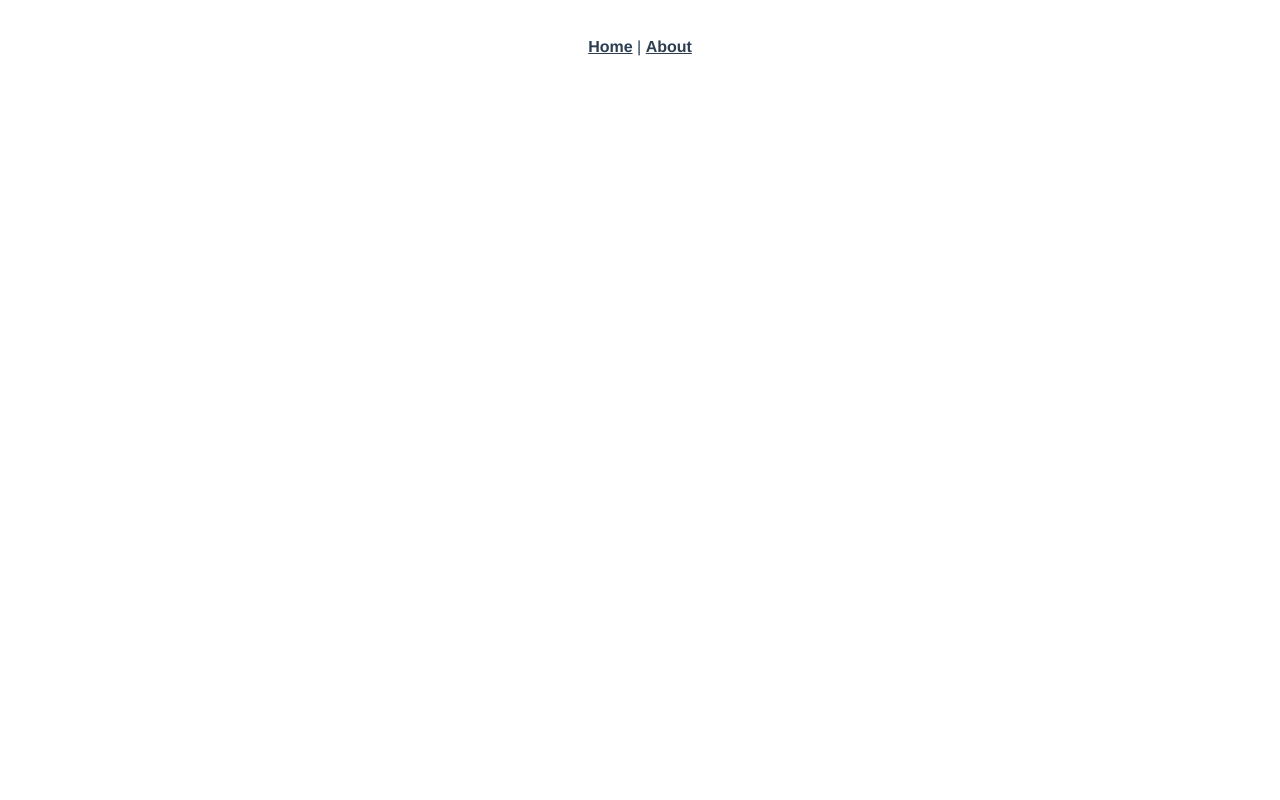
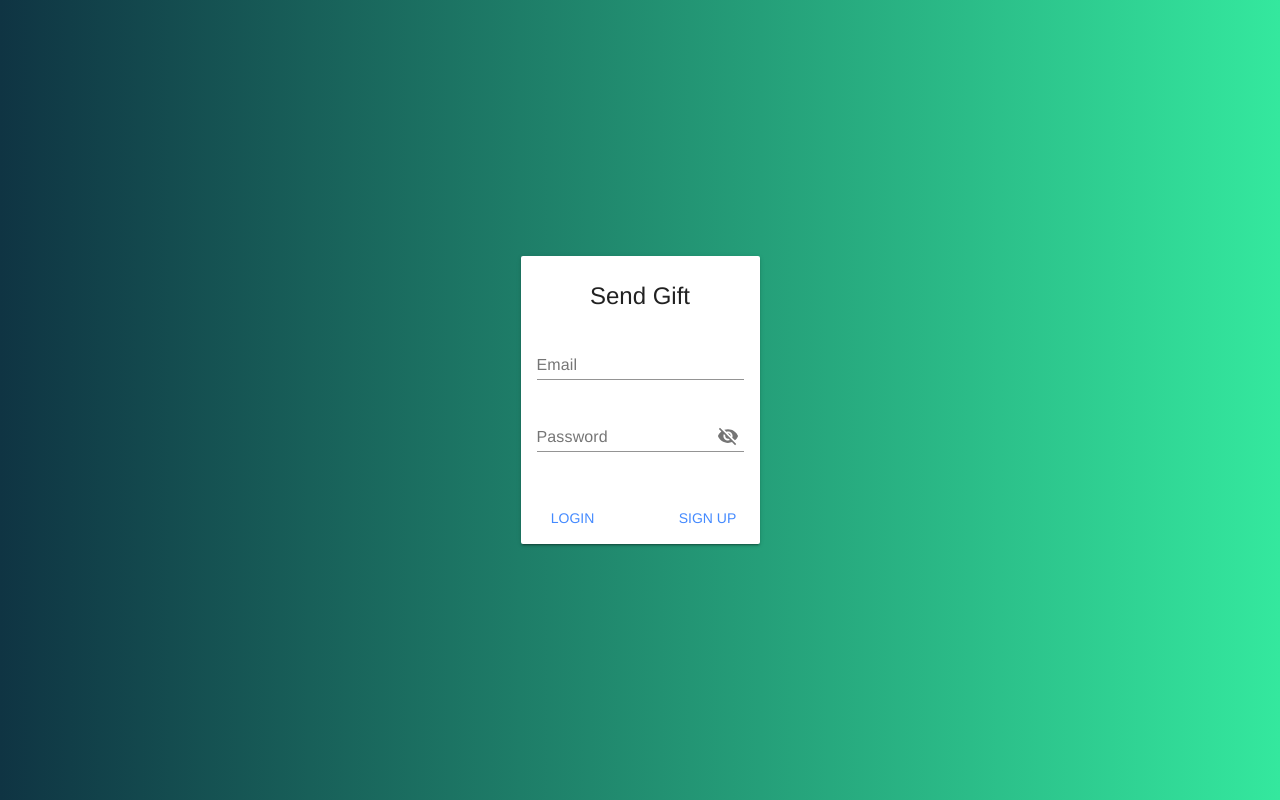
Before and after one commit to ArtemSyvak/send-gift, a Vue app: page /login in a window 1280 px wide. Built offline with nearby package versions, Linux system fonts and the light colour scheme.

Commit message:
- add SignIn/SignUp markup

```diff
--- a/package.json
+++ b/package.json
@@ -8,6 +8,7 @@
   },
   "dependencies": {
     "vue": "^2.5.21",
+    "vue-material": "^1.0.0-beta-10.2",
     "vue-router": "^3.0.1",
     "vuex": "^3.0.1"
   },
--- a/public/index.html
+++ b/public/index.html
@@ -5,7 +5,8 @@
     <meta http-equiv="X-UA-Compatible" content="IE=edge">
     <meta name="viewport" content="width=device-width,initial-scale=1.0">
     <link rel="icon" href="<%= BASE_URL %>favicon.ico">
-    <title>send-gift</title>
+    <link rel="stylesheet" href="//fonts.googleapis.com/css?family=Roboto:400,500,700,400italic|Material+Icons">
+    <title>Send Gift</title>
   </head>
   <body>
     <noscript>
--- a/src/App.vue
+++ b/src/App.vue
@@ -1,15 +1,19 @@
 <template>
   <div id="app">
-    <div id="nav">
-      <router-link to="/">Home</router-link> |
-      <router-link to="/about">About</router-link>
-    </div>
     <router-view/>
   </div>
 </template>
 
 <style lang="scss">
-#app {
+  @import "~vue-material/dist/theme/engine"; // Import the theme engine
+
+  @include md-register-theme("default", (
+          primary: #3fffbe, // The primary color of your brand
+          accent: #1a11e8 // The secondary color of your brand
+  ));
+
+  @import "~vue-material/dist/theme/all";
+  #app {
   font-family: 'Avenir', Helvetica, Arial, sans-serif;
   -webkit-font-smoothing: antialiased;
   -moz-osx-font-smoothing: grayscale;
--- /dev/null
+++ b/src/components/Authorization/LoginForm.vue
@@ -0,0 +1,52 @@
+<template>
+    <div class="authorization-form-container">
+        <form class="login-form">
+            <md-card>
+                <md-card-header>
+                    <div class="md-title">Send Gift</div>
+                </md-card-header>
+                <md-card-content>
+                    <md-field>
+                        <label>Email</label>
+                        <md-input v-model="email"></md-input>
+                    </md-field>
+                    <md-field>
+                        <label>Password</label>
+                        <md-input v-model="password" type="password"></md-input>
+                    </md-field>
+                </md-card-content>
+                <md-card-actions class="login-card-actions">
+                    <md-button class="md-primary">Login</md-button>
+                    <router-link
+                            :to="{path: 'sign-up'}"
+                             tag="md-button"
+                            class="md-primary">Sign Up
+                    </router-link>
+                </md-card-actions>
+            </md-card>
+        </form>
+    </div>
+</template>
+
+<script>
+    export default {
+        name: "LoginForm",
+        data(){
+            return{
+                email: '',
+                password: ''
+            }
+        }
+    }
+</script>
+
+<style lang="scss" scoped>
+    @import "../../scss/authorization.scss";
+    .login-form{
+        align-self: center;
+        .login-card-actions{
+            justify-content: space-between;
+        }
+    }
+
+</style>
--- /dev/null
+++ b/src/components/Authorization/SignUpForm.vue
@@ -0,0 +1,51 @@
+<template>
+    <div class="authorization-form-container">
+        <form class="sign-up-form">
+            <md-card>
+                <md-card-header>
+                    <div class="md-title">Send Gift</div>
+                </md-card-header>
+
+                <md-card-content>
+                    <md-field>
+                        <label>First Name</label>
+                        <md-input v-model="firstname"></md-input>
+                    </md-field>
+                    <md-field>
+                        <label>Last Name</label>
+                        <md-input v-model="lastname"></md-input>
+                    </md-field>
+                    <md-field>
+                        <label>Email</label>
+                        <md-input v-model="email"></md-input>
+                    </md-field>
+                    <md-field>
+                        <label>Password</label>
+                        <md-input v-model="password" type="password"></md-input>
+                    </md-field>
+                </md-card-content>
+            </md-card>
+        </form>
+    </div>
+</template>
+
+<script>
+    export default {
+        name: "SignUpForm",
+        data(){
+            return{
+                firstname: '',
+                lastname: '',
+                email: '',
+                password: ''
+            }
+        }
+    }
+</script>
+
+<style lang="scss" scoped>
+    @import "../../scss/authorization.scss";
+    .sign-up-form{
+        align-self: center;
+    }
+</style>
--- a/src/router.js
+++ b/src/router.js
@@ -2,7 +2,7 @@ import Vue from 'vue'
 import Router from 'vue-router'
 import Home from './views/Home.vue'
 
-Vue.use(Router)
+Vue.use(Router);
 
 export default new Router({
   mode: 'history',
@@ -14,12 +14,14 @@ export default new Router({
       component: Home
     },
     {
-      path: '/about',
-      name: 'about',
-      // route level code-splitting
-      // this generates a separate chunk (about.[hash].js) for this route
-      // which is lazy-loaded when the route is visited.
-      component: () => import(/* webpackChunkName: "about" */ './views/About.vue')
+        path: '/login',
+        name: 'login',
+        component: () => import(/* webpackChunkName: "login" */ './views/Login.vue')
+    },
+    {
+        path: '/sign-up',
+        name: 'sign-up',
+        component: () => import(/* webpackChunkName: "login" */ './views/SignUp.vue')
     }
   ]
 })
--- /dev/null
+++ b/src/scss/authorization.scss
@@ -0,0 +1,9 @@
+@import "variables.scss";
+.authorization-form-container{
+  width: 100vw;
+  height: 100vh;
+  display: flex;
+  justify-content: center;
+  align-self: center;
+  @extend %authorization-backround;
+}
--- /dev/null
+++ b/src/scss/variables.scss
@@ -0,0 +1,5 @@
+%authorization-backround{
+  background: #34e89e;  /* fallback for old browsers */
+  background: -webkit-linear-gradient(to right, #0f3443, #34e89e);  /* Chrome 10-25, Safari 5.1-6 */
+  background: linear-gradient(to right, #0f3443, #34e89e); /* W3C, IE 10+/ Edge, Firefox 16+, Chrome 26+, Opera 12+, Safari 7+ */
+}
--- a/src/views/About.vue
+++ /dev/null
@@ -1,5 +0,0 @@
-<template>
-  <div class="about">
-    <h1>This is an about page</h1>
-  </div>
-</template>
--- /dev/null
+++ b/src/views/Login.vue
@@ -0,0 +1,17 @@
+<template>
+    <LoginForm/>
+</template>
+
+<script>
+    import LoginForm from '../components/Authorization/LoginForm'
+    export default {
+        name: "Login",
+        components: {
+            LoginForm
+        }
+    }
+</script>
+
+<style scoped>
+
+</style>
--- /dev/null
+++ b/src/views/SignUp.vue
@@ -0,0 +1,17 @@
+<template>
+    <SignUpForm/>
+</template>
+
+<script>
+    import SignUpForm from "../components/Authorization/SignUpForm"
+    export default {
+        name: "SignUp",
+        components: {
+            SignUpForm
+        }
+    }
+</script>
+
+<style scoped>
+
+</style>
```
Also changed, not shown: src/main.js (+6 -2 lines), 1 other file (tests, documents, lock files or other folders).
